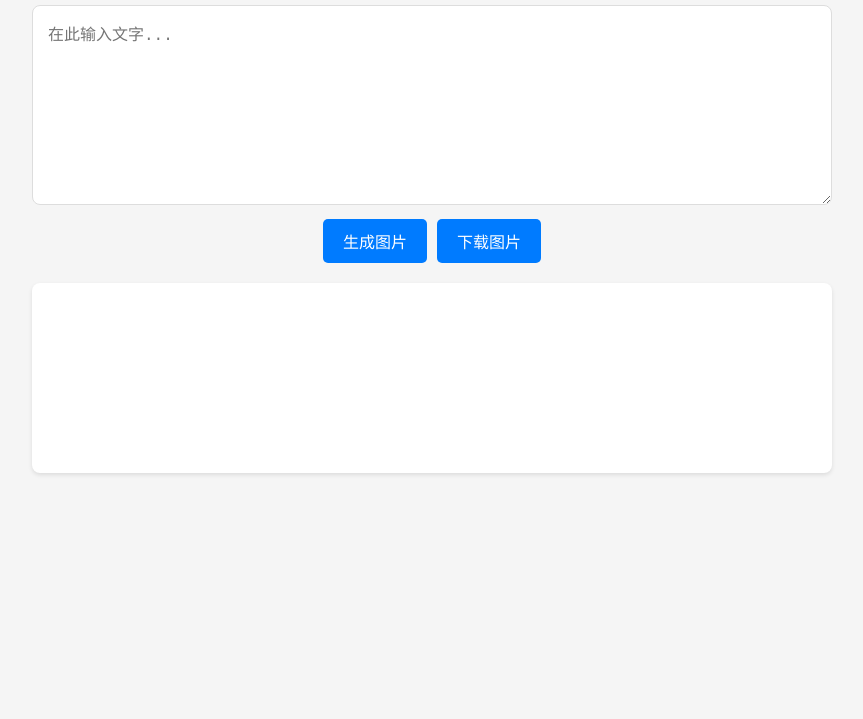
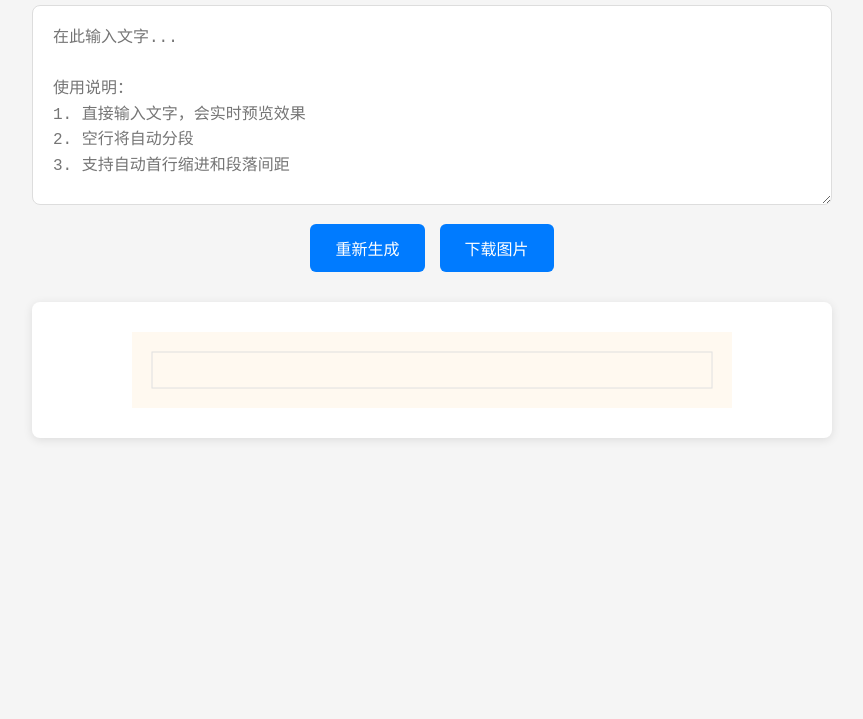
Before and after one commit to bbylw/wp, a plain HTML site: page index.html in a window 1280 px wide. Shown: the part 81-800 px from the top of the page, without its empty margins (208-1071 px from the left). Drawn offline with Linux system fonts and the light colour scheme.

Commit message:
Add files via upload

```diff
--- a/index.html
+++ b/index.html
@@ -10,9 +10,12 @@
     <div class="container">
       <h1>文档转图片工具</h1>
       <div class="input-area">
-        <textarea id="textInput" placeholder="在此输入文字..."></textarea>
+        <textarea
+          id="textInput"
+          placeholder="在此输入文字...&#10;&#10;使用说明：&#10;1. 直接输入文字，会实时预览效果&#10;2. 空行将自动分段&#10;3. 支持自动首行缩进和段落间距"
+        ></textarea>
         <div class="controls">
-          <button id="generateBtn">生成图片</button>
+          <button id="generateBtn">重新生成</button>
           <button id="downloadBtn">下载图片</button>
         </div>
       </div>
--- a/script.js
+++ b/script.js
@@ -5,27 +5,32 @@ document.addEventListener('DOMContentLoaded', () => {
     const generateBtn = document.getElementById('generateBtn');
     const downloadBtn = document.getElementById('downloadBtn');
 
+    // 添加实时预览
+    textInput.addEventListener('input', generateImage);
+
     function generateImage() {
         const text = textInput.value;
-        const fontSize = 16;
-        const lineHeight = fontSize * 1.5;
-        const padding = 20;
-        const paragraphSpacing = lineHeight; // 段落间距
+        const fontSize = 18; // 增大字号
+        const lineHeight = fontSize * 1.6; // 增加行高
+        const padding = 40; // 增加内边距
+        const paragraphSpacing = lineHeight * 1.5; // 增加段落间距
 
         // 设置画布大小
         ctx.font = `${fontSize}px -apple-system, BlinkMacSystemFont, "Segoe UI", Roboto, sans-serif`;
 
-        // 按段落分割文本
-        const paragraphs = text.split(/\n\s*\n/);
+        // 按段落分割文本，处理多种换行符情况
+        const paragraphs = text.split(/\n\s*\n/).filter(p => p.trim());
 
         // 计算每个段落的行
         const maxWidth = 600;
         let allLines = [];
 
         paragraphs.forEach(paragraph => {
-            if (paragraph.trim() === '') return;
+            // 段落首行缩进
+            const indent = '　　'; // 使用全角空格缩进
+            paragraph = indent + paragraph.trim();
 
-            const words = paragraph.trim().split('');
+            const words = paragraph.split('');
             let lines = [];
             let currentLine = '';
 
@@ -44,23 +49,28 @@ document.addEventListener('DOMContentLoaded', () => {
                 lines.push(currentLine);
             }
 
-            allLines.push(lines); // 每个段落的行数组
+            allLines.push(lines);
         });
 
-        // 计算总高度（包含段落间距）
+        // 计算总高度
         const totalLines = allLines.reduce((sum, para) => sum + para.length, 0);
         const totalParagraphSpacing = (allLines.length - 1) * paragraphSpacing;
 
         // 设置画布尺寸
         canvas.width = maxWidth;
-        canvas.height = totalLines * lineHeight + totalParagraphSpacing + padding * 2;
+        canvas.height = totalLines * lineHeight + totalParagraphSpacing + padding * 3;
 
         // 绘制背景
-        ctx.fillStyle = 'white';
+        ctx.fillStyle = '#fff9f0'; // 米白色背景
         ctx.fillRect(0, 0, canvas.width, canvas.height);
 
+        // 添加边框
+        ctx.strokeStyle = '#e0e0e0';
+        ctx.lineWidth = 1;
+        ctx.strokeRect(padding/2, padding/2, canvas.width - padding, canvas.height - padding);
+
         // 绘制文本
-        ctx.fillStyle = '#333';
+        ctx.fillStyle = '#2c3e50'; // 更深的文字颜色
         ctx.font = `${fontSize}px -apple-system, BlinkMacSystemFont, "Segoe UI", Roboto, sans-serif`;
 
         let currentY = padding + lineHeight;
@@ -71,7 +81,7 @@ document.addEventListener('DOMContentLoaded', () => {
                 currentY += lineHeight;
             });
 
-            // 在段落之间添加额外的空间
+            // 段落间距
             if (paraIndex < allLines.length - 1) {
                 currentY += paragraphSpacing;
             }
@@ -80,11 +90,15 @@ document.addEventListener('DOMContentLoaded', () => {
 
     function downloadImage() {
         const link = document.createElement('a');
-        link.download = 'text-image.png';
-        link.href = canvas.toDataURL();
+        const timestamp = new Date().toISOString().replace(/[:.]/g, '-');
+        link.download = `text-image-${timestamp}.png`;
+        link.href = canvas.toDataURL('image/png');
         link.click();
     }
 
     generateBtn.addEventListener('click', generateImage);
     downloadBtn.addEventListener('click', downloadImage);
+
+    // 初始生成空白画布
+    generateImage();
 });
--- a/style.css
+++ b/style.css
@@ -8,6 +8,7 @@ body {
     font-family: -apple-system, BlinkMacSystemFont, "Segoe UI", Roboto, sans-serif;
     background: #f5f5f5;
     padding: 20px;
+    color: #2c3e50;
 }
 
 .container {
@@ -18,49 +19,60 @@ body {
 h1 {
     text-align: center;
     margin-bottom: 20px;
-    color: #333;
+    color: #2c3e50;
 }
 
 .input-area {
-    margin-bottom: 20px;
+    margin-bottom: 30px;
 }
 
 textarea {
     width: 100%;
     height: 200px;
-    padding: 15px;
+    padding: 20px;
     border: 1px solid #ddd;
     border-radius: 8px;
     resize: vertical;
     font-size: 16px;
-    margin-bottom: 10px;
+    margin-bottom: 15px;
+    line-height: 1.6;
+    background: #fff;
+    color: #2c3e50;
+}
+
+textarea:focus {
+    outline: none;
+    border-color: #007bff;
+    box-shadow: 0 0 0 2px rgba(0,123,255,0.25);
 }
 
 .controls {
     display: flex;
-    gap: 10px;
+    gap: 15px;
     justify-content: center;
 }
 
 button {
-    padding: 10px 20px;
+    padding: 12px 25px;
     background: #007bff;
     color: white;
     border: none;
-    border-radius: 5px;
+    border-radius: 6px;
     cursor: pointer;
     font-size: 16px;
+    transition: all 0.3s ease;
 }
 
 button:hover {
     background: #0056b3;
+    transform: translateY(-1px);
 }
 
 .preview-area {
     background: white;
-    padding: 20px;
+    padding: 30px;
     border-radius: 8px;
-    box-shadow: 0 2px 4px rgba(0,0,0,0.1);
+    box-shadow: 0 2px 10px rgba(0,0,0,0.1);
 }
 
 canvas {
```
